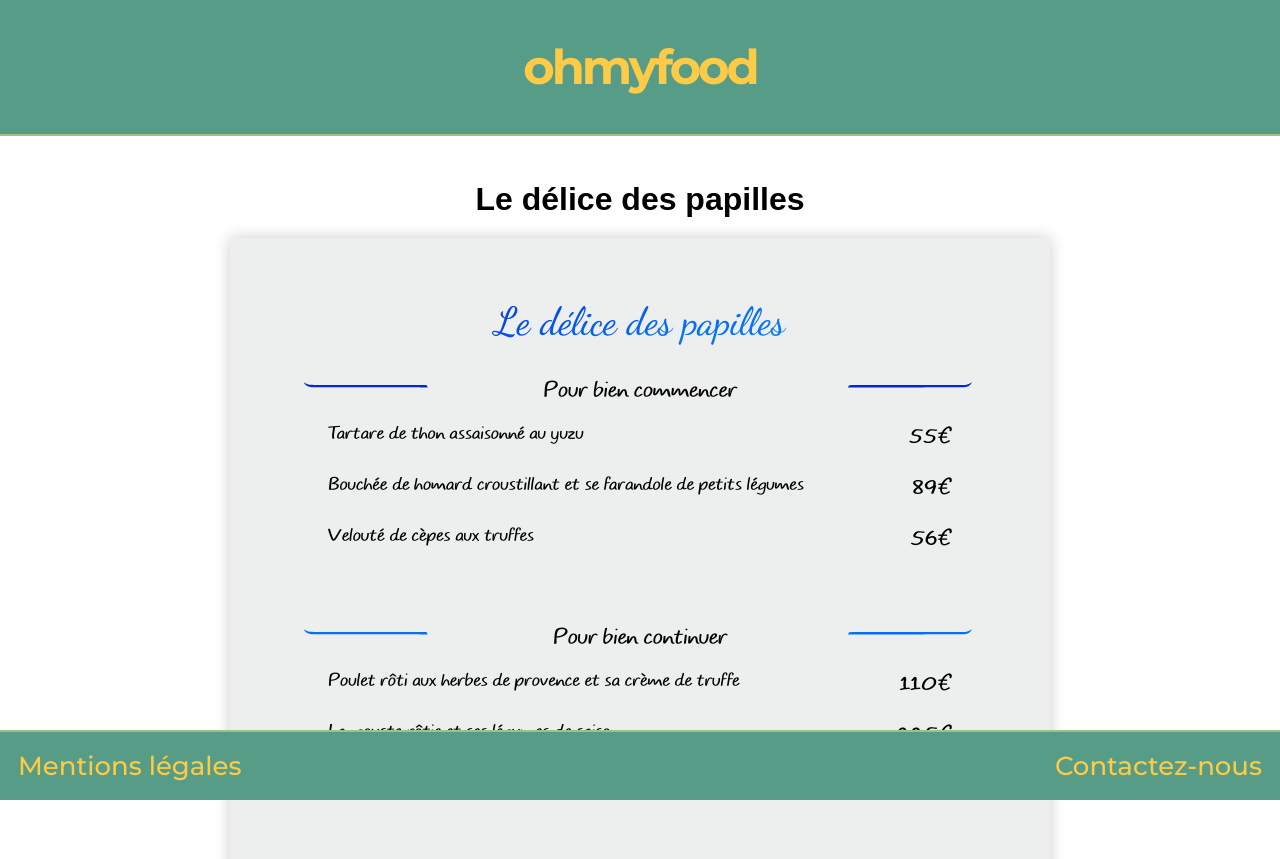
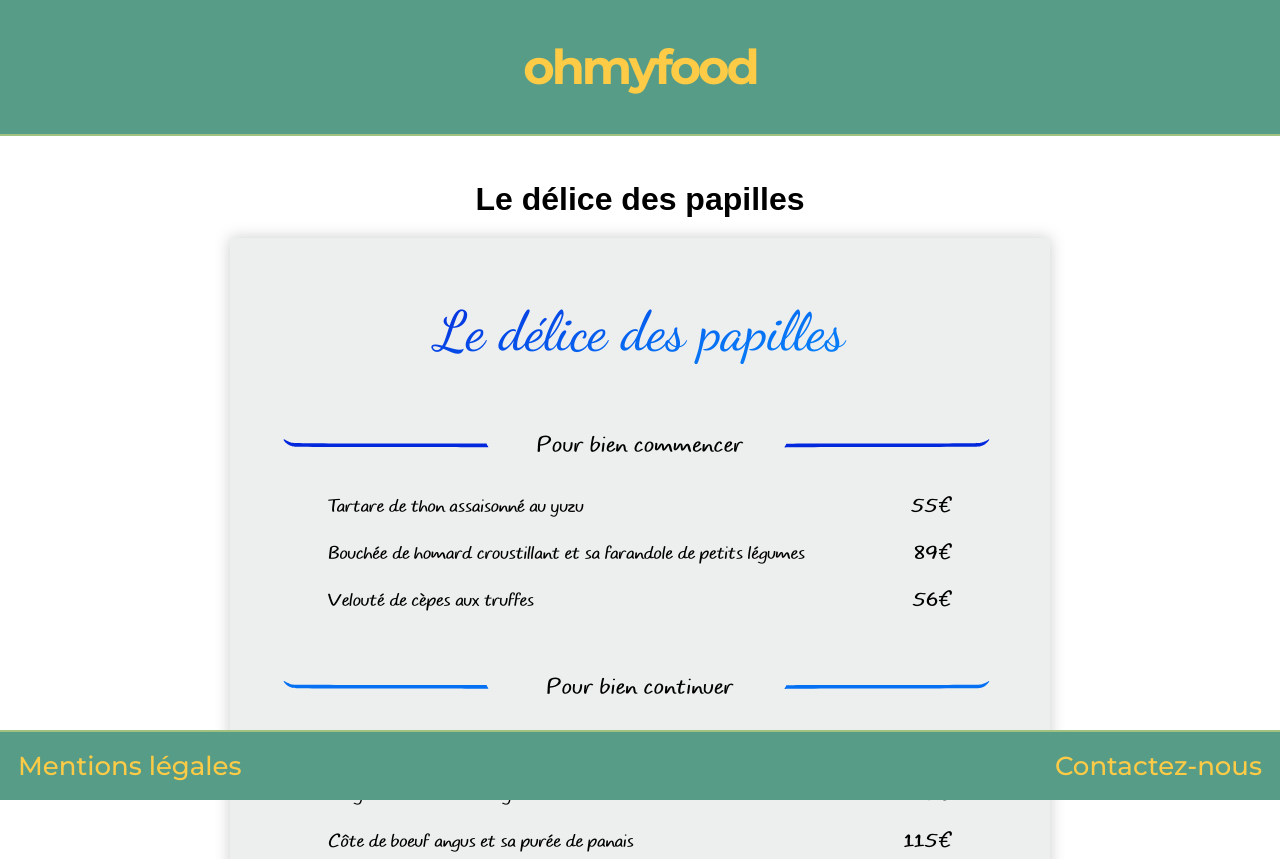
Before and after one commit to cdesurmo64/ohmyfood, a plain HTML site: page menu-delight.html in a window 1280 px wide. Shown: the top 859 px of the page. Drawn offline with Linux system fonts and the light colour scheme.

Commit message:
*Update* DELIGHT MENU : TABLET STYLE finished

```diff
--- a/assets/sass/components/_dish-list.scss
+++ b/assets/sass/components/_dish-list.scss
@@ -104,6 +104,23 @@
       }
     }
   }
+
+  //Delight menu specific features
+  .menu__details--delight {
+
+    .dish-list {
+      margin: 27px 0 55px;
+
+      &__item {
+        align-items: baseline;
+        margin-bottom: 17px;
+
+        &__price {
+          font-size: 2.1rem;
+        }
+      }
+    }
+  }
 }
 
 
--- a/assets/sass/layouts/_menu.scss
+++ b/assets/sass/layouts/_menu.scss
@@ -235,8 +235,11 @@
       &__subtitle {
         margin: 0 -13px;
 
-        img {
-          top: 1.4px;
+        .bar {
+
+          img {
+            top: 2px;
+          }
         }
 
         h2 {
@@ -245,6 +248,37 @@
           font-size: 2.0rem;
           letter-spacing: 0.05rem;
           padding: 0 4px;
+        }
+      }
+    }
+
+    //Delight menu specific features
+    &__details--delight {
+      padding: 64px 26px;
+
+      header {
+        padding-bottom: 64px;
+
+        h1 {
+          font-size: 5.5rem;
+        }
+      }
+
+      &__subtitle {
+        margin: 0 -23px;
+
+        .bar {
+
+          img {
+            top: 4px;
+          }
+        }
+
+        h2 {
+          flex: 0 0 38%;
+          font-size: 2.2rem;
+          letter-spacing: 0.07rem;
+          padding: 0 0;
         }
       }
     }
--- a/menu-delight.html
+++ b/menu-delight.html
@@ -42,7 +42,7 @@
                             <div class="dish-list__item__price">55€</div>
                         </li>
                         <li class="dish-list__item">
-                            <div class="dish-list__item__name">Bouchée de homard croustillant et se farandole de petits légumes</div>
+                            <div class="dish-list__item__name">Bouchée de homard croustillant et sa farandole de petits légumes</div>
                             <div class="dish-list__item__price">89€</div>
                         </li>
                         <li class="dish-list__item">
```
Also changed, not shown: assets/sass/main.css, 1 other file.
